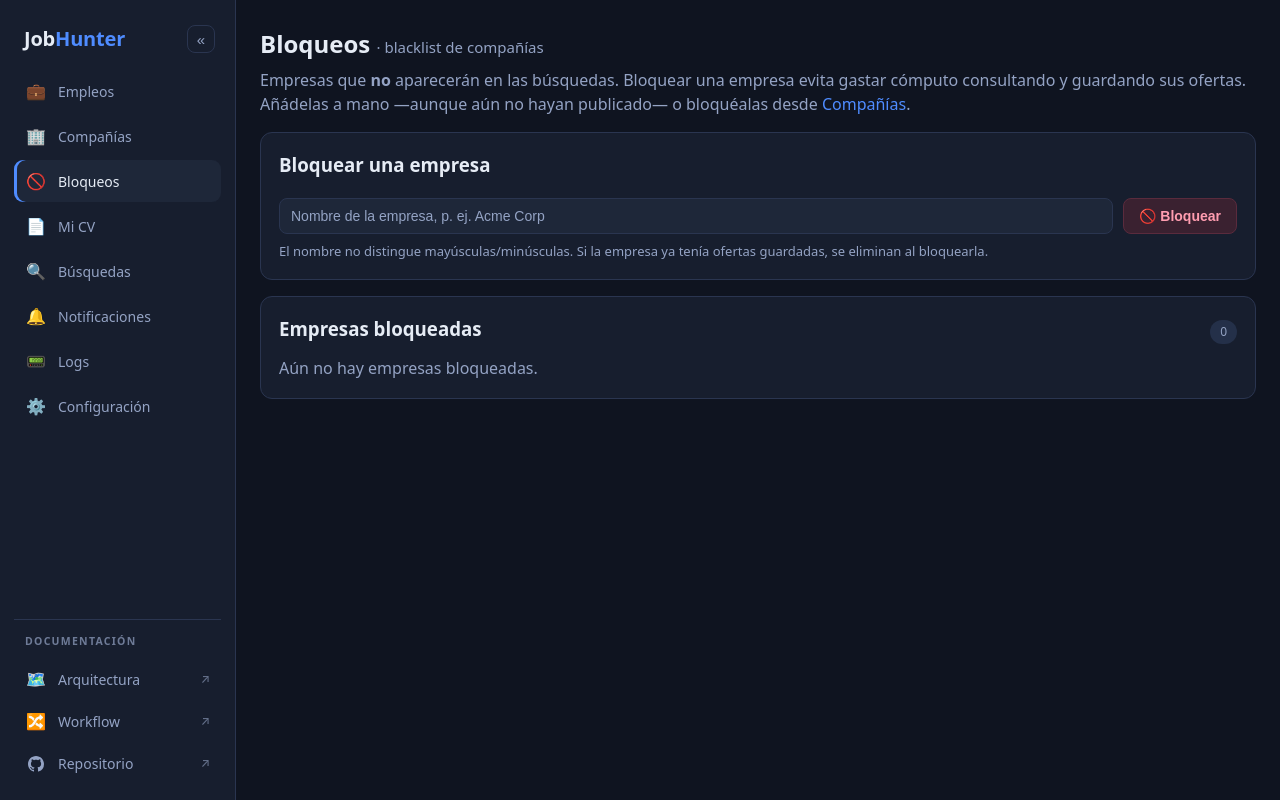
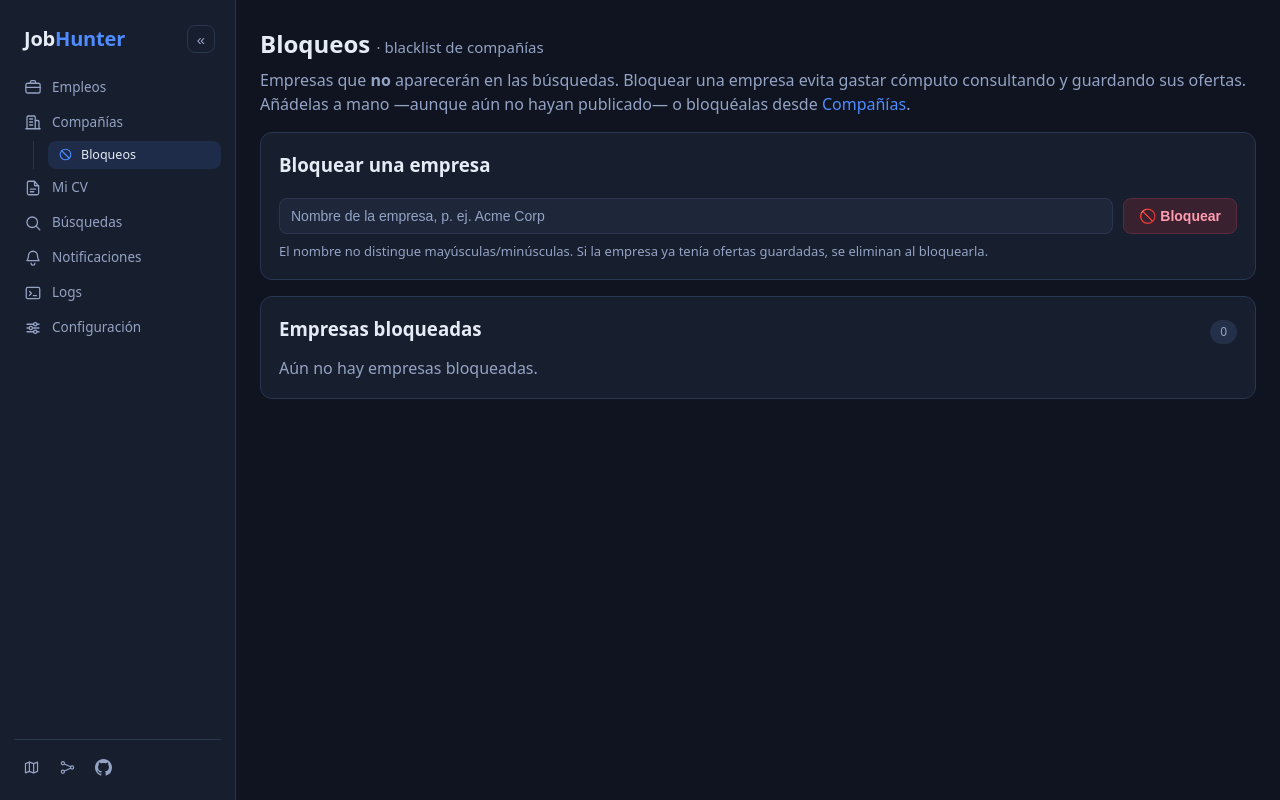
Before and after one commit to cflarios/JobHunter, a Flask app: page /blacklist in a window 1280 px wide. Run offline with Flask 3, Linux system fonts and the light colour scheme; data that the repository does not hold is empty.

Commit message:
Panel lateral más ligero: iconos de línea, Bloqueos anidado y docs compactas
El panel se sentía cargado pese a tener pocos ítems: 11 emojis multicolor con
pesos y líneas base dispares generaban ruido, todo pesaba jerárquicamente igual
y la documentación ocupaba una etiqueta más tres filas completas.

- Iconos: emojis → SVG de línea monocromos que heredan currentColor (macro ico()
  en base.html). Un solo color, un solo grosor: el panel se lee de un vistazo.
- Activo: fondo tintado suave + icono en color de acento, en vez de la barra
  dura inset de 3px. Tipografía y espaciado algo más contenidos.
- Bloqueos pasa a ser subsección de Compañías (.side-sub, indentada con guía
  vertical), no un ítem de primer nivel.
- Documentación: de etiqueta + 3 filas a una fila compacta de 3 iconos con
  tooltip y aria-label.
- El modo rail (panel contraído) se adapta: la subsección pierde la guía y la
  fila de docs se apila en vertical.

Co-Authored-By: Claude Opus 4.8 <noreply@anthropic.com>

```diff
--- a/templates/base.html
+++ b/templates/base.html
@@ -28,17 +28,30 @@ a{color:var(--accent);text-decoration:none}
 .side-collapse{margin-left:auto;flex:0 0 auto;background:transparent;border:1px solid var(--line);
   color:var(--mut);width:28px;height:28px;border-radius:8px;cursor:pointer;font-size:15px;line-height:1}
 .side-collapse:hover{color:var(--txt);border-color:var(--accent)}
-.side-nav{display:flex;flex-direction:column;gap:3px}
-.side-nav a,.side-docs a{display:flex;align-items:center;gap:11px;padding:9px 11px;
-  border-radius:9px;color:var(--mut);font-weight:500;font-size:14px}
-.side-nav a:hover,.side-docs a:hover{background:var(--card2);color:var(--txt)}
-.side-nav a.active,.side-docs a.active{background:var(--card2);color:var(--txt);
-  box-shadow:inset 3px 0 0 var(--accent)}
-.side-ico{font-size:16px;width:22px;text-align:center;flex:0 0 auto}
-.side-docs{margin-top:auto;border-top:1px solid var(--line);padding-top:12px}
-.side-ext{margin-left:auto;color:var(--mut);opacity:.6;font-size:12px}
-.side-label{font-size:10.5px;text-transform:uppercase;letter-spacing:.12em;
-  color:var(--mut);opacity:.7;padding:2px 11px 8px;font-weight:700}
+.side-nav{display:flex;flex-direction:column;gap:1px}
+.side-nav a{display:flex;align-items:center;gap:10px;padding:8px 10px;border-radius:8px;
+  color:var(--mut);font-weight:500;font-size:13.5px;line-height:1.25;
+  transition:background .14s,color .14s}
+.side-nav a:hover{background:var(--card2);color:var(--txt)}
+.side-nav a.active{background:rgba(79,140,255,.13);color:var(--txt)}
+.side-nav a.active .side-ico{color:var(--accent)}
+/* Iconos de línea monocromos: heredan color, sin ruido cromático */
+.side-ico{flex:0 0 auto;width:18px;height:18px;display:inline-flex;align-items:center;
+  justify-content:center;color:var(--mut);transition:color .14s}
+.side-nav a:hover .side-ico{color:var(--txt)}
+.side-ico svg{width:18px;height:18px;display:block}
+/* Subsección (Bloqueos cuelga de Compañías) */
+.side-sub{display:flex;flex-direction:column;gap:1px;margin:1px 0 1px 19px;
+  padding-left:14px;border-left:1px solid var(--line)}
+.side-sub a{font-size:12.5px;padding:6px 10px;gap:8px}
+.side-sub .side-ico,.side-sub .side-ico svg{width:15px;height:15px}
+/* Documentación: una sola fila compacta de iconos, sin etiqueta ni filas enteras */
+.side-docs{margin-top:auto;border-top:1px solid var(--line);padding-top:10px;
+  display:flex;gap:2px;align-items:center;justify-content:flex-start}
+.side-docs a{width:34px;height:34px;flex:0 0 auto;display:inline-flex;align-items:center;
+  justify-content:center;border-radius:8px;color:var(--mut);transition:background .14s,color .14s}
+.side-docs a:hover{background:var(--card2);color:var(--txt)}
+.side-docs a svg{width:17px;height:17px;display:block}
 .badge{background:var(--accent2);color:#04210f;border-radius:10px;
   font-size:11px;font-weight:700;padding:1px 7px;margin-left:auto}
 /* Botón de menú (móvil) + overlay */
@@ -51,12 +64,15 @@ main{margin-left:var(--side);padding:26px 0 60px}
 @media(min-width:861px){
   .nav-collapsed .sidebar{width:var(--side-collapsed);padding-left:8px;padding-right:8px}
   .nav-collapsed main{margin-left:var(--side-collapsed)}
-  .nav-collapsed .side-txt,.nav-collapsed .side-ext,.nav-collapsed .side-label,
-  .nav-collapsed .side-brand{display:none}
+  .nav-collapsed .side-txt,.nav-collapsed .side-brand{display:none}
   .nav-collapsed .side-top{justify-content:center;padding:4px 0 16px}
   .nav-collapsed .side-collapse{margin-left:0}
-  .nav-collapsed .side-nav a,.nav-collapsed .side-docs a{justify-content:center;padding:10px 0;position:relative}
-  .nav-collapsed .side-ico{width:auto}
+  .nav-collapsed .side-nav a{justify-content:center;padding:9px 0;position:relative}
+  /* En rail, la subsección pierde la guía y se alinea con el resto */
+  .nav-collapsed .side-sub{margin-left:0;padding-left:0;border-left:none}
+  .nav-collapsed .side-sub a{justify-content:center;padding:8px 0;position:relative}
+  .nav-collapsed .side-docs{flex-direction:column;gap:1px}
+  .nav-collapsed .side-docs a{width:100%}
   .nav-collapsed .badge{position:absolute;top:5px;right:14px;min-width:9px;width:9px;height:9px;
     padding:0;font-size:0;line-height:0;border-radius:50%;margin:0}
 }
@@ -204,21 +220,39 @@ window.jhPaginate = function(listEl, itemSel, size, pagerEl){
     <div class="side-brand">Job<span>Hunter</span></div>
     <button class="side-collapse" id="side-collapse" title="Contraer o expandir el panel" aria-label="Contraer o expandir el panel">«</button>
   </div>
+  {#- Iconos de línea monocromos (heredan currentColor): calman el panel frente a
+      los emojis, que traían color y pesos visuales dispares. -#}
+  {%- macro ico(n) -%}
+  <span class="side-ico"><svg viewBox="0 0 24 24" fill="none" stroke="currentColor"
+    stroke-width="1.7" stroke-linecap="round" stroke-linejoin="round" aria-hidden="true">
+  {%- if n=='jobs' -%}<rect x="2.5" y="7" width="19" height="13" rx="2.5"/><path d="M8.5 7V5.5a2 2 0 0 1 2-2h3a2 2 0 0 1 2 2V7"/><path d="M2.5 12.5h19"/>
+  {%- elif n=='companies' -%}<path d="M4 21V5.5A1.5 1.5 0 0 1 5.5 4h8A1.5 1.5 0 0 1 15 5.5V21"/><path d="M15 10h3.5A1.5 1.5 0 0 1 20 11.5V21"/><path d="M2.5 21h19"/><path d="M7.5 8h4M7.5 12h4M7.5 16h4"/>
+  {%- elif n=='ban' -%}<circle cx="12" cy="12" r="8.5"/><path d="M6 6l12 12"/>
+  {%- elif n=='cv' -%}<path d="M14 3.5V8a1 1 0 0 0 1 1h4.5"/><path d="M19.5 9.5V19a2 2 0 0 1-2 2h-11a2 2 0 0 1-2-2V5a2 2 0 0 1 2-2H14l5.5 6.5z"/><path d="M8.5 13.5h7M8.5 17h4.5"/>
+  {%- elif n=='search' -%}<circle cx="11" cy="11" r="7"/><path d="M16.2 16.2L21 21"/>
+  {%- elif n=='bell' -%}<path d="M18 9a6 6 0 1 0-12 0c0 4-1.5 5.5-2 6.5h16c-.5-1-2-2.5-2-6.5z"/><path d="M9.5 19a2.5 2.5 0 0 0 5 0"/>
+  {%- elif n=='logs' -%}<rect x="3" y="4.5" width="18" height="15" rx="2"/><path d="M7.5 10l2.5 2.5-2.5 2.5"/><path d="M12.5 15.5h4"/>
+  {%- elif n=='settings' -%}<path d="M4 7h9M17.5 7H20M4 12h3M11.5 12H20M4 17h9M17.5 17H20"/><circle cx="15" cy="7" r="2.2"/><circle cx="9" cy="12" r="2.2"/><circle cx="15" cy="17" r="2.2"/>
+  {%- endif -%}
+  </svg></span>
+  {%- endmacro -%}
   <nav class="side-nav">
-    <a href="{{ url_for('index') }}" class="{{ 'active' if request.endpoint=='index' }}" title="Empleos"><span class="side-ico">💼</span><span class="side-txt">Empleos</span></a>
-    <a href="{{ url_for('companies') }}" class="{{ 'active' if request.endpoint=='companies' }}" title="Compañías"><span class="side-ico">🏢</span><span class="side-txt">Compañías</span></a>
-    <a href="{{ url_for('blacklist_page') }}" class="{{ 'active' if request.endpoint=='blacklist_page' }}" title="Bloqueos"><span class="side-ico">🚫</span><span class="side-txt">Bloqueos</span></a>
-    <a href="{{ url_for('cv_page') }}" class="{{ 'active' if request.endpoint=='cv_page' }}" title="Mi CV"><span class="side-ico">📄</span><span class="side-txt">Mi CV</span></a>
-    <a href="{{ url_for('searches') }}" class="{{ 'active' if request.endpoint=='searches' }}" title="Búsquedas"><span class="side-ico">🔍</span><span class="side-txt">Búsquedas</span></a>
-    <a href="{{ url_for('notifications') }}" class="{{ 'active' if request.endpoint=='notifications' }}" title="Notificaciones"><span class="side-ico">🔔</span><span class="side-txt">Notificaciones</span><span id="notif-badge" class="badge" style="display:none"></span></a>
-    <a href="{{ url_for('logs_page') }}" class="{{ 'active' if request.endpoint=='logs_page' }}" title="Logs"><span class="side-ico">📟</span><span class="side-txt">Logs</span></a>
-    <a href="{{ url_for('settings_page') }}" class="{{ 'active' if request.endpoint=='settings_page' }}" title="Configuración"><span class="side-ico">⚙️</span><span class="side-txt">Configuración</span></a>
+    <a href="{{ url_for('index') }}" class="{{ 'active' if request.endpoint=='index' }}" title="Empleos">{{ ico('jobs') }}<span class="side-txt">Empleos</span></a>
+    <a href="{{ url_for('companies') }}" class="{{ 'active' if request.endpoint=='companies' }}" title="Compañías">{{ ico('companies') }}<span class="side-txt">Compañías</span></a>
+    <div class="side-sub">
+      <a href="{{ url_for('blacklist_page') }}" class="{{ 'active' if request.endpoint=='blacklist_page' }}" title="Bloqueos — empresas que no quieres ver">{{ ico('ban') }}<span class="side-txt">Bloqueos</span></a>
+    </div>
+    <a href="{{ url_for('cv_page') }}" class="{{ 'active' if request.endpoint=='cv_page' }}" title="Mi CV">{{ ico('cv') }}<span class="side-txt">Mi CV</span></a>
+    <a href="{{ url_for('searches') }}" class="{{ 'active' if request.endpoint=='searches' }}" title="Búsquedas">{{ ico('search') }}<span class="side-txt">Búsquedas</span></a>
+    <a href="{{ url_for('notifications') }}" class="{{ 'active' if request.endpoint=='notifications' }}" title="Notificaciones">{{ ico('bell') }}<span class="side-txt">Notificaciones</span><span id="notif-badge" class="badge" style="display:none"></span></a>
+    <a href="{{ url_for('logs_page') }}" class="{{ 'active' if request.endpoint=='logs_page' }}" title="Logs">{{ ico('logs') }}<span class="side-txt">Logs</span></a>
+    <a href="{{ url_for('settings_page') }}" class="{{ 'active' if request.endpoint=='settings_page' }}" title="Configuración">{{ ico('settings') }}<span class="side-txt">Configuración</span></a>
   </nav>
+  {#- Documentación comprimida: iconos con tooltip en vez de 3 filas + etiqueta. -#}
   <div class="side-docs">
-    <div class="side-label">Documentación</div>
-    <a href="{{ url_for('architecture_page') }}" target="_blank" rel="noopener" title="Arquitectura"><span class="side-ico">🗺️</span><span class="side-txt">Arquitectura</span><span class="side-ext">↗</span></a>
-    <a href="{{ url_for('workflow_page') }}" target="_blank" rel="noopener" title="Workflow"><span class="side-ico">🔀</span><span class="side-txt">Workflow</span><span class="side-ext">↗</span></a>
-    <a href="https://github.com/cflarios/JobHunter" target="_blank" rel="noopener" title="Repositorio en GitHub"><span class="side-ico"><svg viewBox="0 0 16 16" width="16" height="16" fill="currentColor" aria-hidden="true" style="vertical-align:-3px"><path d="M8 0C3.58 0 0 3.58 0 8c0 3.54 2.29 6.53 5.47 7.59.4.07.55-.17.55-.38 0-.19-.01-.82-.01-1.49-2.01.37-2.53-.49-2.69-.94-.09-.23-.48-.94-.82-1.13-.28-.15-.68-.52-.01-.53.63-.01 1.08.58 1.23.82.72 1.21 1.87.87 2.33.66.07-.52.28-.87.51-1.07-1.78-.2-3.64-.89-3.64-3.95 0-.87.31-1.59.82-2.15-.08-.2-.36-1.02.08-2.12 0 0 .67-.21 2.2.82.64-.18 1.32-.27 2-.27s1.36.09 2 .27c1.53-1.04 2.2-.82 2.2-.82.44 1.1.16 1.92.08 2.12.51.56.82 1.27.82 2.15 0 3.07-1.87 3.75-3.65 3.95.29.25.54.73.54 1.48 0 1.07-.01 1.93-.01 2.2 0 .21.15.46.55.38A8.01 8.01 0 0 0 16 8c0-4.42-3.58-8-8-8z"></path></svg></span><span class="side-txt">Repositorio</span><span class="side-ext">↗</span></a>
+    <a href="{{ url_for('architecture_page') }}" target="_blank" rel="noopener" title="Arquitectura ↗" aria-label="Arquitectura"><svg viewBox="0 0 24 24" fill="none" stroke="currentColor" stroke-width="1.7" stroke-linecap="round" stroke-linejoin="round" aria-hidden="true"><path d="M9 4.5L3.5 6.5v13L9 17.5l6 2 5.5-2v-13l-5.5 2-6-2z"/><path d="M9 4.5v13M15 6.5v13"/></svg></a>
+    <a href="{{ url_for('workflow_page') }}" target="_blank" rel="noopener" title="Workflow ↗" aria-label="Workflow"><svg viewBox="0 0 24 24" fill="none" stroke="currentColor" stroke-width="1.7" stroke-linecap="round" stroke-linejoin="round" aria-hidden="true"><circle cx="5.5" cy="6" r="2.2"/><circle cx="5.5" cy="18" r="2.2"/><circle cx="18.5" cy="12" r="2.2"/><path d="M7.6 7.1l8.8 3.8M7.6 16.9l8.8-3.8"/></svg></a>
+    <a href="https://github.com/cflarios/JobHunter" target="_blank" rel="noopener" title="Repositorio en GitHub ↗" aria-label="Repositorio en GitHub"><svg viewBox="0 0 16 16" fill="currentColor" aria-hidden="true"><path d="M8 0C3.58 0 0 3.58 0 8c0 3.54 2.29 6.53 5.47 7.59.4.07.55-.17.55-.38 0-.19-.01-.82-.01-1.49-2.01.37-2.53-.49-2.69-.94-.09-.23-.48-.94-.82-1.13-.28-.15-.68-.52-.01-.53.63-.01 1.08.58 1.23.82.72 1.21 1.87.87 2.33.66.07-.52.28-.87.51-1.07-1.78-.2-3.64-.89-3.64-3.95 0-.87.31-1.59.82-2.15-.08-.2-.36-1.02.08-2.12 0 0 .67-.21 2.2.82.64-.18 1.32-.27 2-.27s1.36.09 2 .27c1.53-1.04 2.2-.82 2.2-.82.44 1.1.16 1.92.08 2.12.51.56.82 1.27.82 2.15 0 3.07-1.87 3.75-3.65 3.95.29.25.54.73.54 1.48 0 1.07-.01 1.93-.01 2.2 0 .21.15.46.55.38A8.01 8.01 0 0 0 16 8c0-4.42-3.58-8-8-8z"></path></svg></a>
   </div>
 </aside>
 <div class="side-overlay" id="side-overlay"></div>
```
Also changed, not shown: CONTEXT.md (+8 -0 lines).
